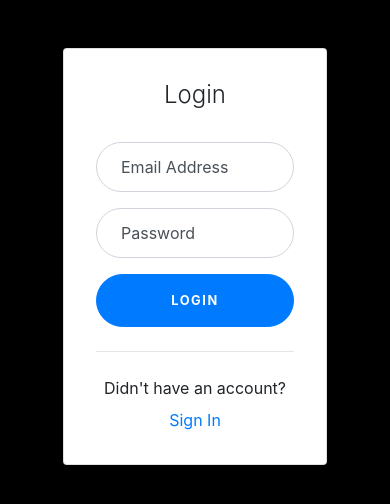
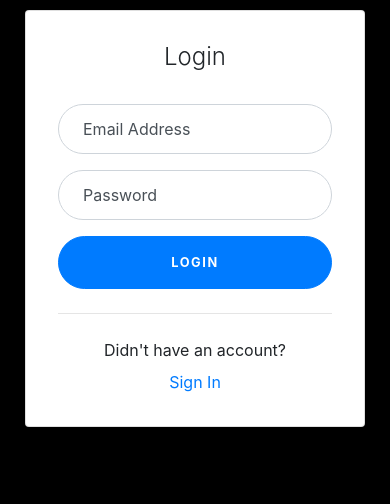
Before and after one commit to Bharanij27/chat-client, a React (Create React App) app: page / in a window 390 px wide. Shown: the top 504 px of the page. Built offline with nearby package versions, Linux system fonts and the light colour scheme.

Commit message:
login style update

```diff
--- a/src/Components/Form/Form.css
+++ b/src/Components/Form/Form.css
@@ -130,3 +130,9 @@ body {
   .cursor{
       cursor: pointer;
   }
+
+  @media (min-width: 200px) and (max-width: 767px)  {
+    .card.card-signin.flex-row.ml-5.mr-5.mt-3.mb-3{
+      margin: 10px !important;
+    }
+ }
--- a/src/Components/Form/Form.js
+++ b/src/Components/Form/Form.js
@@ -24,7 +24,7 @@ const Form = () => {
         <div className="row">
             <div className="col-lg-10 col-xl-9 mx-auto">
 
-                <div className={"card card-signin flex-row m-5"}>
+                <div className="card card-signin flex-row ml-5 mr-5 mt-3 mb-3">
                     <div className={formText + " card-img-left m-1 d-none d-md-flex"}>
                 </div>
 
```
